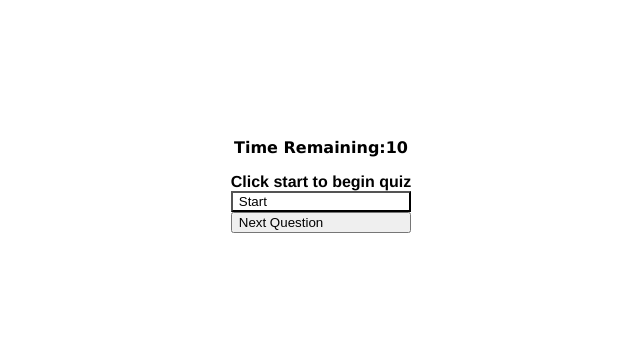
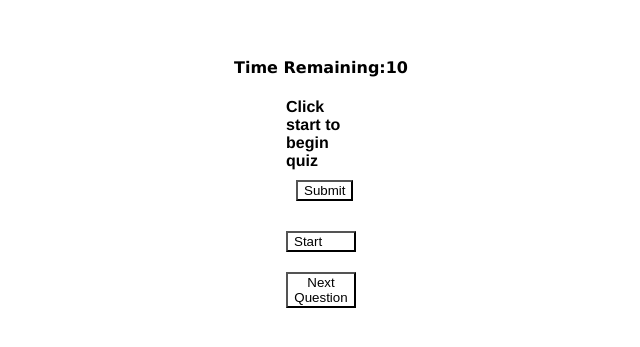
Before and after one commit to koreey/Quiz-Game, a plain HTML site: page index.html in a window 1280 px wide. Shown: the part 223-570 px from the top of the page, without its empty margins (79-719 px from the left). Drawn offline with Linux system fonts and the light colour scheme.

Commit message:
buttons set apart

```diff
--- a/css/main.css
+++ b/css/main.css
@@ -23,31 +23,50 @@ p{
     font-style: normal;
     display: flex;
     flex-direction: column;
+    width: 70px;
+    max-width: 80%;
+    background-color: white;
+    border-radius: 5px;
+    padding: 5px;
 }
 .controls{
     display: flex;
     justify-content: space-around;
     box-sizing:border-box;
     align-items: center;
+    border-radius: 20px;
+    padding: 10px;
+
+
 }
 #startButton{
     display: flex;
     background-color: white;
     box-sizing:border-box ;
     justify-content: space-between;
+    gap:10px;
+    margin: 20px 0px;
 
 }
 #timerDisplay{
 
 }
 #submitButton{
-    display: none;
+    display: flex;
+    background-color: white;
+    box-sizing:border-box ;
+
+
+
 }
 #restartQuizButton{
     display: none;
 }
 #nextQuestionButton{
     display: flex;
+    background-color: white;
+    box-sizing:border-box ;
+    margin: 20px,0;
 }
 #radio-container {
     display: none;
--- a/js/main.js
+++ b/js/main.js
@@ -152,6 +152,7 @@ function init() {
   labelD.innerText = myQuestions[turn].answers.D;
 }
 
+
 function nextQuestion() {
   turn++;
   clearInterval(timer);
@@ -211,15 +212,15 @@ function endQuiz(){
 timerDisplay.innerText = "Time's Up!";
 resultsContainerElement.innerHTML = `Quiz Over! Your final score is: ${userScore} out of ${myQuestions.length}`;
 nextQuestionButtonElement.style.display = 'none';
-const restartButton = document.createElement('button');
+restartButton = document.createElement('button');
 restartButton.innerText = "Restart Quiz";
 restartButton.addEventListener('click', restartQuiz);
 document.body.appendChild(restartButton);
 }
 function restartQuiz() {
-  // Reset the game state
   turn = 0;
   userScore = 0;
+  resultsContainerElement.innerHTML = " ";
   nextQuestionButtonElement.style.display = 'block';
   startButtonElement.style.display = 'block';
   init();
```
